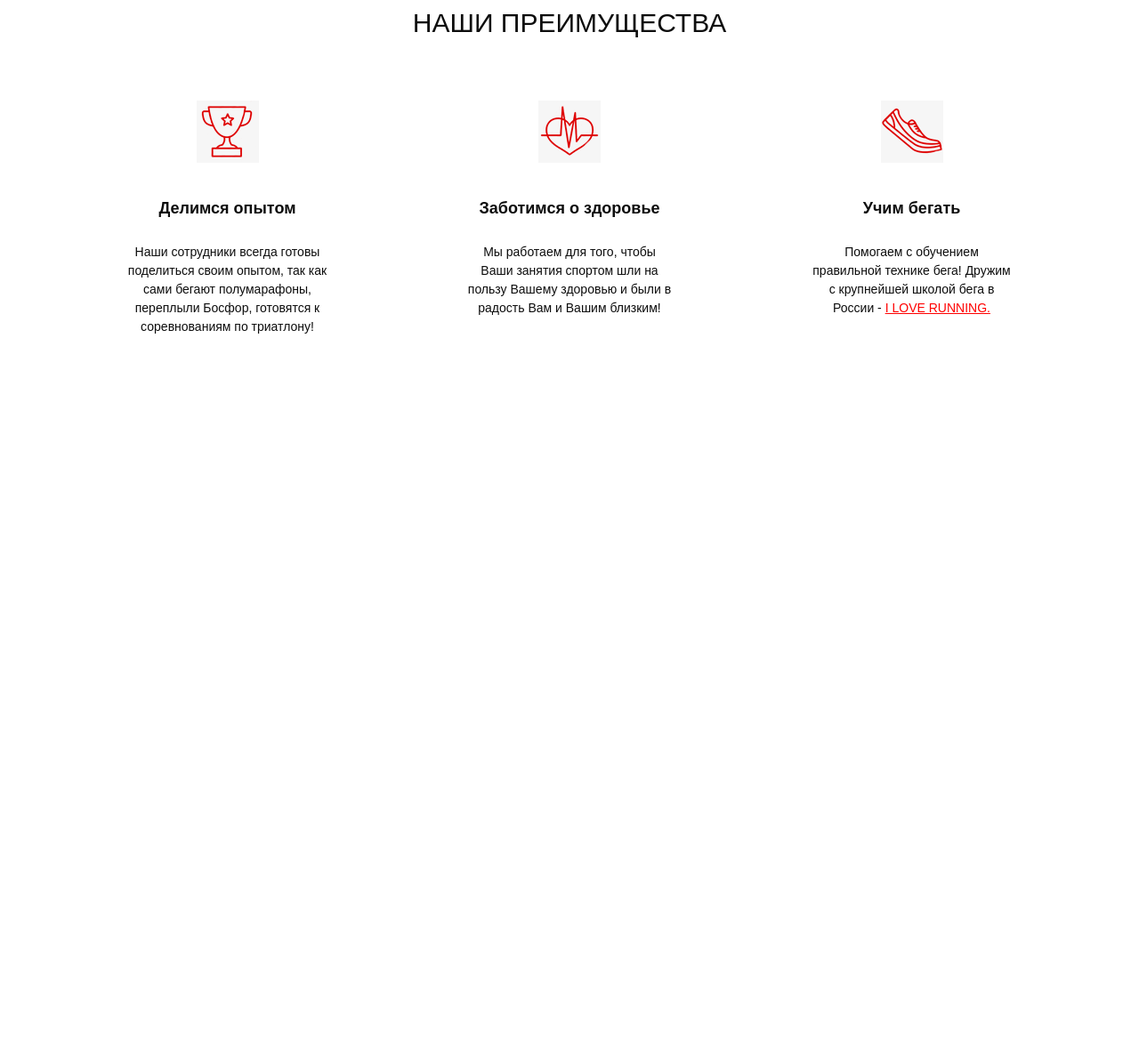
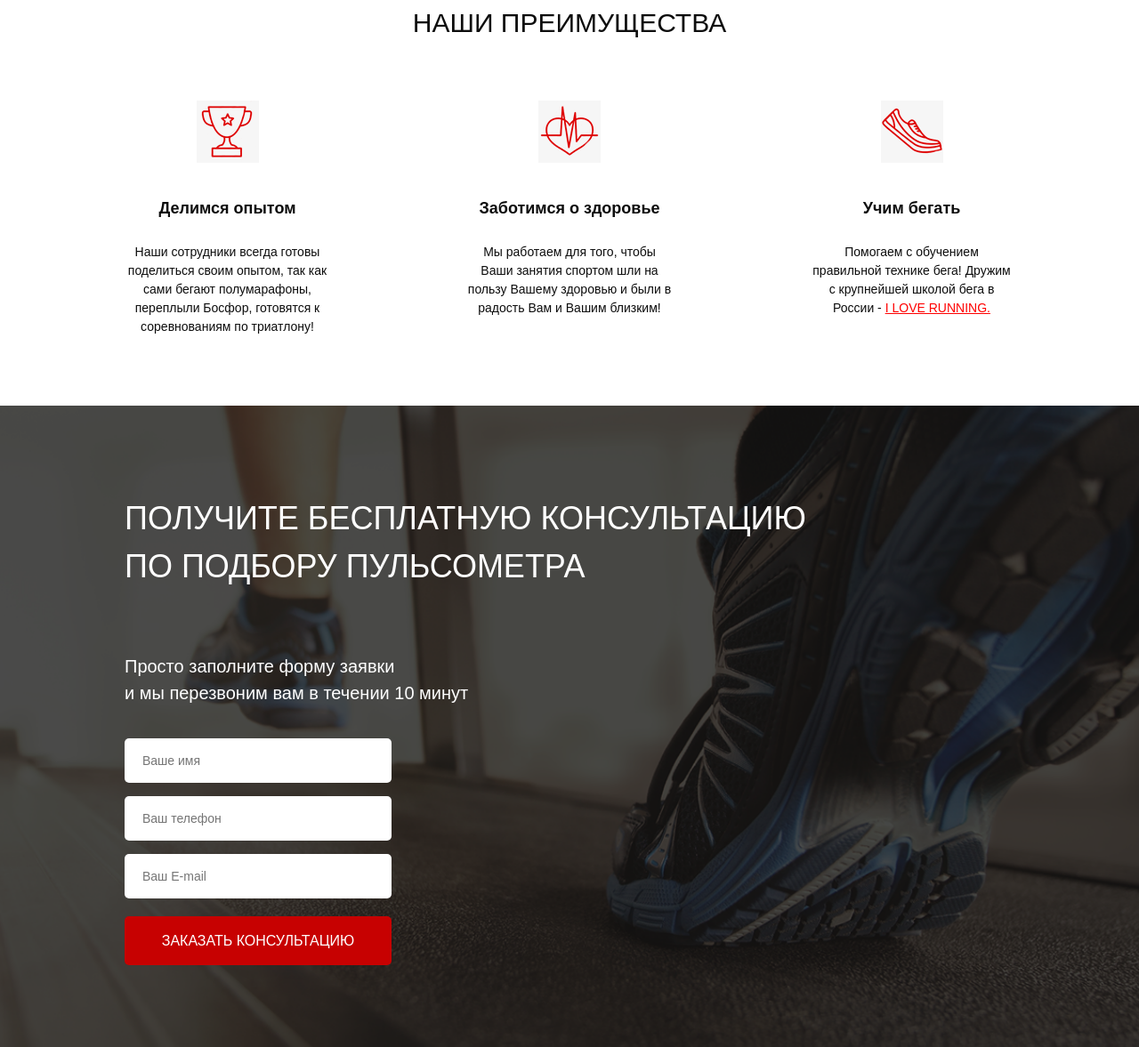
Before and after one commit to Rekk1d/RunSmart, a website: page src/index.html in a window 1280 px wide. Shown: the part 755-1932 px from the top of the page at 89% size. Before the commit the page ends 1211 px from the top, so only its background shows below. Drawn offline with Linux system fonts and the light colour scheme.

Commit message:
fix bug in promo.sass, create consultation block

```diff
--- a/src/index.html
+++ b/src/index.html
@@ -91,5 +91,23 @@
             </div>
         </div>
     </div>
+
+    <div class="consultation">
+        <div class="container">
+            <h2 class="title title_white">Получите бесплатную консультацию<br>
+                по подбору пульсометра
+            </h2>
+            <div class="consultation__descr">Просто заполните форму заявки<br>
+                и мы перезвоним вам в течении 10 минут
+            </div>
+
+            <form action="#" class="form-feed">
+                <input require placeholder="Ваше имя" type="text">
+                <input require placeholder="Ваш телефон" type="number">
+                <input require placeholder="Ваш E-mail" type="email">
+                <button class="button button_submit">заказать кОНСУЛЬТАЦИЮ</button>
+            </form>
+        </div>
+    </div>
 </body>
 </html>
--- a/src/sass/blocks/_buttons.sass
+++ b/src/sass/blocks/_buttons.sass
@@ -14,3 +14,7 @@
         border-radius: 5px
         font-size: 16px
         margin-top: 67px
+    &_submit
+        width: 100%
+        height: 55px
+        font-size: 16px
--- /dev/null
+++ b/src/sass/blocks/_consultation.sass
@@ -0,0 +1,9 @@
+.consultation
+    min-height: 680px
+    padding: 100px 0 92px 0
+    background: url(../../img/consultation/consultation-bg.png) center center / cover no-repeat
+    &__descr
+        color: #ffffff
+        font-size: 20px
+        font-weight: 500
+        margin-top: 70px
--- /dev/null
+++ b/src/sass/blocks/_forms.sass
@@ -0,0 +1,17 @@
+.form-feed
+    display: flex
+    flex-direction: column
+    margin-top: 36px
+    width: 300px
+    input
+        height: 50px
+        border-radius: 5px
+        border: none
+        background-color: #ffffff
+        margin-bottom: 15px
+        padding: 0 20px
+        color: #4b4b4b
+        font-size: 14px
+        font-weight: 300
+        &:nth-child(3)
+            margin-bottom: 20px
--- a/src/sass/blocks/_promo.sass
+++ b/src/sass/blocks/_promo.sass
@@ -1,7 +1,8 @@
 .promo
     min-height: 650px
     padding: 21px 0 93px 0
-    background: url('../../img/promo/promo-bg.png') center center / cover no-repeat
+    background: url('../img/promo/promo-bg.png') center center / cover no-repeat
+    width: 100%
     &__wrapper
         display: flex
         flex-direction: column
--- a/src/sass/style.sass
+++ b/src/sass/style.sass
@@ -5,3 +5,5 @@
 @import 'blocks/_buttons'
 @import 'blocks/_about'
 @import 'blocks/_media'
+@import 'blocks/_consultation'
+@import 'blocks/_forms'
--- a/src/sass/support/_general.sass
+++ b/src/sass/support/_general.sass
@@ -8,3 +8,8 @@
     font-size: 30px
     font-weight: 500
     text-align: center
+    text-transform: uppercase
+    &_white
+        color: #ffffff
+        font-size: 36px
+        text-align: left
```
Also changed, not shown: src/css/style.min.css, src/img/consultation/consultation-bg.png (added).
